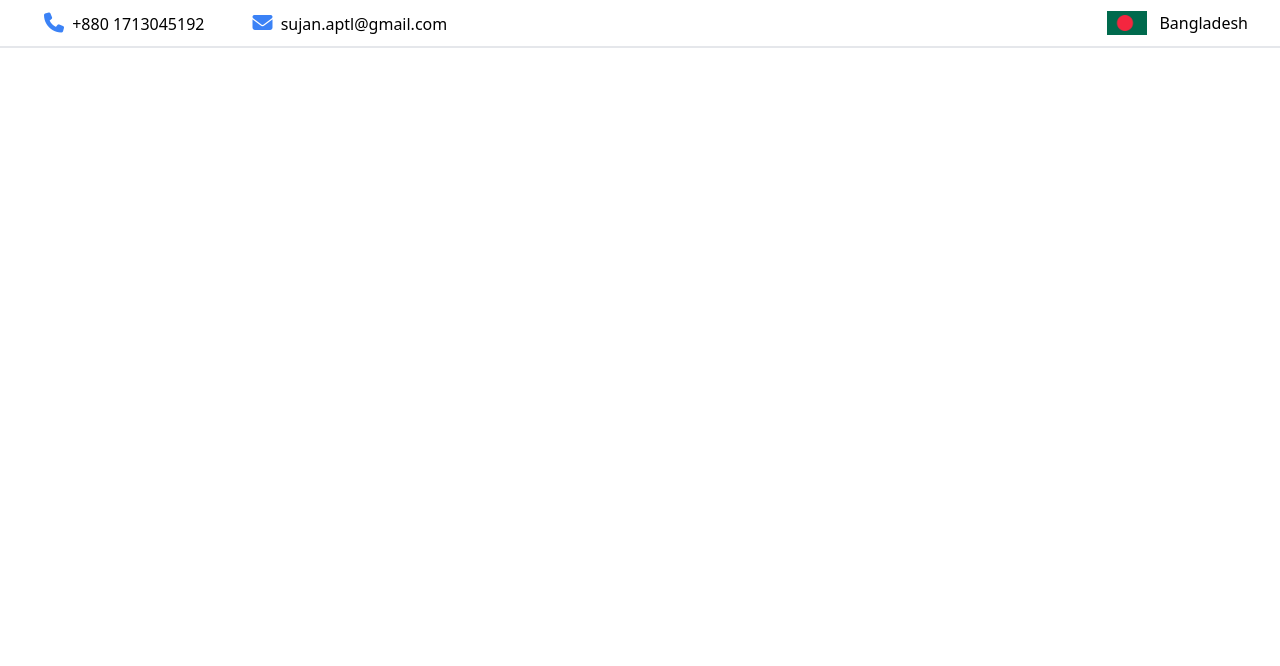
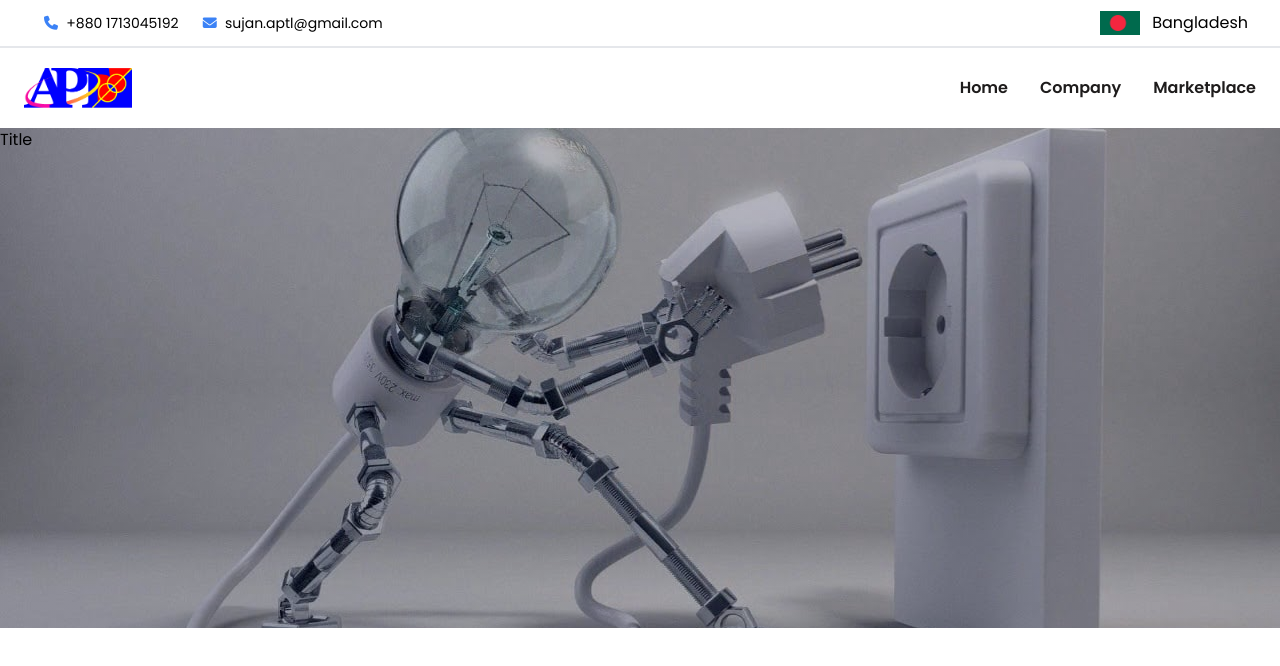
Before and after one commit to shsaaad/apt-website, a plain HTML site: page index.html in a window 1280 px wide. Drawn offline with nearby package versions, Linux system fonts and the light colour scheme.

Commit message:
banner incomplect

```diff
--- a/index.html
+++ b/index.html
@@ -1,35 +1,35 @@
 <!DOCTYPE html>
 <html lang="en">
+
 <head>
   <meta charset="UTF-8" />
   <meta http-equiv="X-UA-Compatible" content="IE=edge" />
   <meta name="viewport" content="width=device-width, initial-scale=1.0" />
   <script src="https://cdn.tailwindcss.com"></script>
   <!-- font awesome cnd  -->
-    <script
-      src="https://kit.fontawesome.com/5655c5a288.js"
-      crossorigin="anonymous"
-    ></script>
+  <script src="https://kit.fontawesome.com/5655c5a288.js" crossorigin="anonymous"></script>
   <link rel="stylesheet" href="style.css" />
   <title>APT</title>
 </head>
 
-  <body>
-    <header>
+<body class="mx-auto">
+
+  <!-- HEADER PART HERE -->
+
+  <header class="...">
     <!-- Top header -->
     <section class="px-8 flex justify-between items-center h-12 border-b-2">
-        <span class="flex gap-6 items-center">
+      <span class="flex items-center">
         <span class="header-icon mx-[0.75rem]">
-            <a class="mr-1"
-              ><i class="fa-solid fa-phone text-blue-500 text-xl"></i>
+          <a class="mr-1"><i class="fa-solid fa-phone text-blue-500 text-sm"></i>
           </a>
-            <span>+880 1713045192</span>
+          <span class="text-[14px]">+880 1713045192</span>
         </span>
         <span class="header-icon mx-[0.75rem]">
           <a class="mr-1">
-              <i class="fa-solid fa-envelope text-blue-500 text-xl"></i>
+            <i class="fa-solid fa-envelope text-blue-500 text-sm"></i>
           </a>
-            <span>sujan.aptl@gmail.com</span>
+          <span class="text-[14px]">sujan.aptl@gmail.com</span>
         </span>
       </span>
       <span class="ban-logo flex gap-3">
@@ -37,6 +37,47 @@
         <span>Bangladesh</span>
       </span>
     </section>
+    <section>
+      <div class="bg-white border-gray-200 w-full h-20 flex items-center justify-center px-4 lg:px-6 py-2.5">
+        <div class="flex w-full justify-between items-center">
+          <div class="">
+            <a href="https://flowbite.com" class="flex items-center">
+              <img src="./img/logo.png" class="h-10" alt="Flowbite Logo" />
+              <!-- <span class="self-center text-xl font-semibold whitespace-nowrap"></span> -->
+            </a>
+          </div>
+          <div class="flex items-center lg:order-2">
+            <div class="hidden justify-between items-center w-full lg:flex lg:w-auto lg:order-1" id="mobile-menu-2">
+              <ul class="flex flex-col mt-4 font-medium lg:flex-row lg:space-x-8 lg:mt-0">
+                <li>
+                  <a href="#"
+                    class="block py-2 pr-4 pl-3 font-bold rounded bg-primary-700 text-[#1E1C1C] lg:bg-transparent lg:text-primary-700 lg:p-0"
+                    aria-current="page">Home</a>
+                </li>
+                <li>
+                  <a href="#"
+                    class="block py-2 pr-4 pl-3 font-bold text-[#1E1C1C]   border-b border-gray-100 hover:bg-gray-50 lg:hover:bg-transparent lg:border-0 lg:hover:text-primary-700 lg:p-0">Company</a>
+                </li>
+                <li>
+                  <a href="#"
+                    class="block py-2 pr-4 pl-3 font-bold text-[#1E1C1C]   border-b border-gray-100 hover:bg-gray-50 lg:hover:bg-transparent lg:border-0 lg:hover:text-primary-700 lg:p-0">Marketplace</a>
+                </li>
+              </ul>
+            </div>
+          </div>
+          </nav>
+    </section>
   </header>
+
+
+  <main>
+    <!-- banner div  -->
+    <div class="banner">
+      <h1>Title</h1>
+    </div>
+  </main>
+
+
 </body>
+
 </html>
--- a/style.css
+++ b/style.css
@@ -0,0 +1,17 @@
+@import url("https://fonts.googleapis.com/css2?family=Poppins:ital,wght@0,400;0,600;1,400;1,600&display=swap");
+
+body {
+  font-family: "Poppins", sans-serif;
+}
+
+.banner {
+  background: linear-gradient(
+      90deg,
+      rgba(3, 3, 38, 0.3) 0%,
+      rgba(3, 3, 38, 0.3) 93%
+    ),
+    url("./img/banner.jpg");
+  background-image: ;
+  height: 500px;
+  background-position: center;
+}
--- a/tailwind.config.js
+++ b/tailwind.config.js
@@ -1,7 +1,9 @@
 module.exports = {
     content: [],
     theme: {
-      extend: {},
+      fontFamily: {
+        'poppins': ['Poppins', 'sans-serif'],
+      }
     },
     plugins: [],
   }
```
Also changed, not shown: img/banner.jpg (renamed from img/6246458.jpg), img/logo.png (added). Lines whose indentation alone changed are shown as unchanged.
